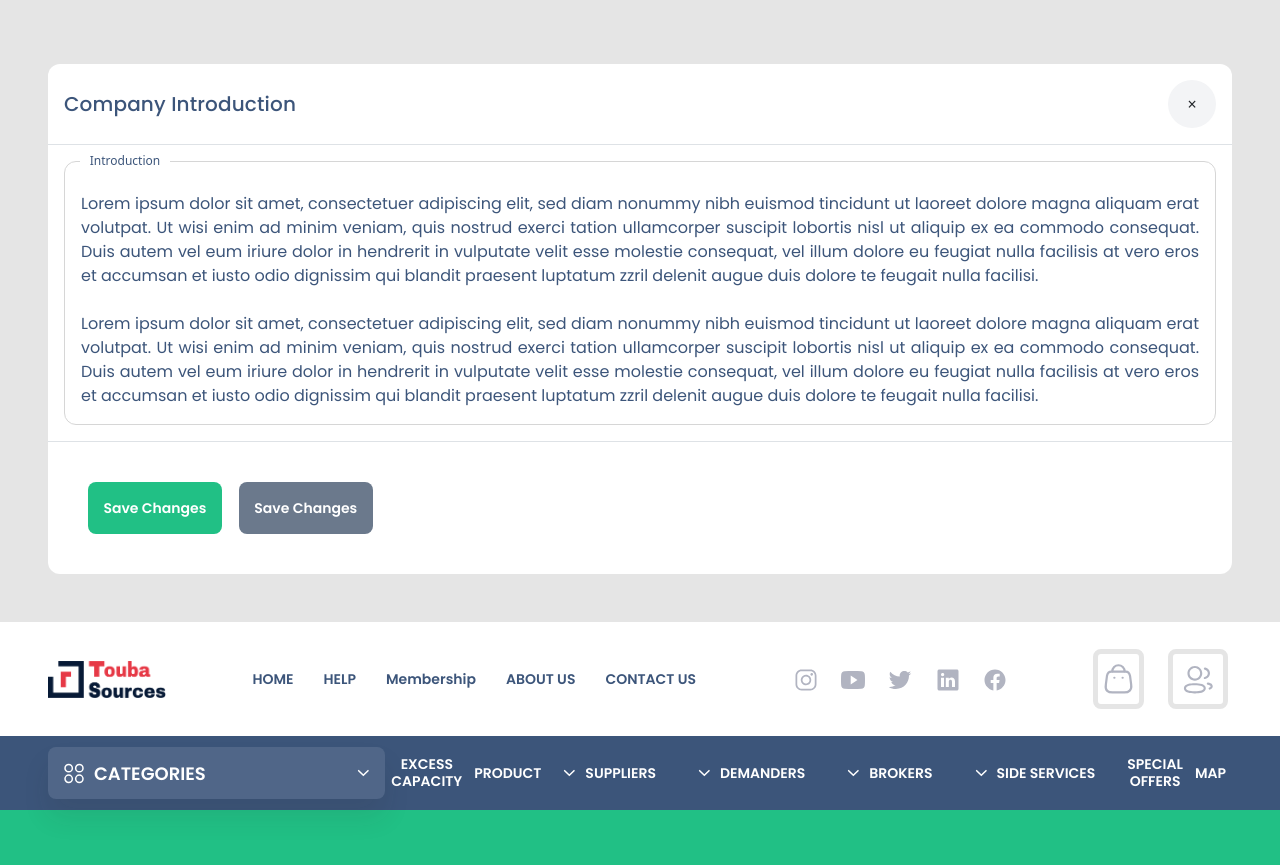
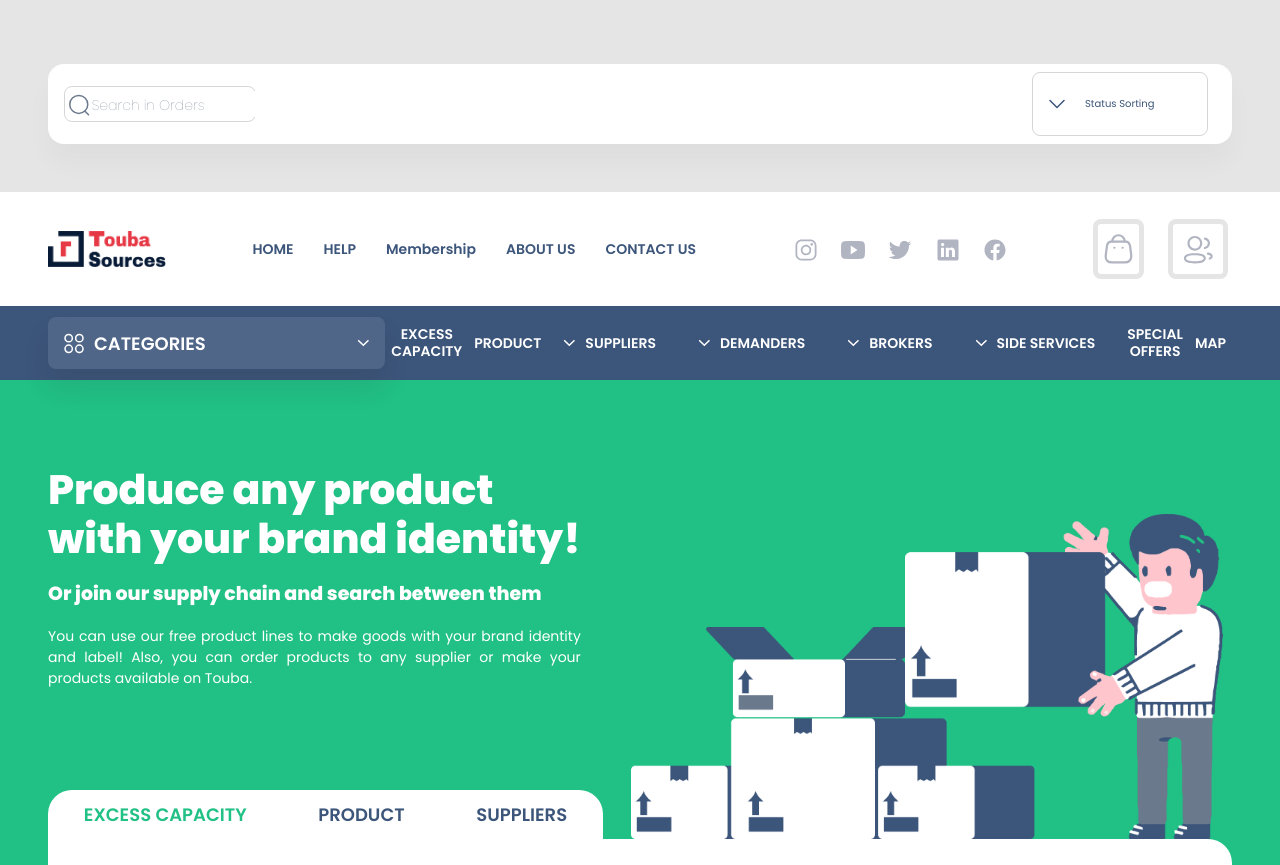
Before and after one commit to farrokhdev/touba, a React (Create React App) app: page / in a window 1280 px wide. Shown: the top 865 px of the page. Built offline with nearby package versions, Linux system fonts and the light colour scheme.

Commit message:
create search and sort component

```diff
--- a/public/styles/pages/_dashboard_table_orders.scss
+++ b/public/styles/pages/_dashboard_table_orders.scss
@@ -15,6 +15,8 @@ border-radius: 16px;
     border-bottom: 3px solid #21C085;
     color: #21C085 !important
     ;
+
+}
 
 }
 .search-table{
@@ -36,4 +38,3 @@ align-items: center;
     margin-left: 3%;
 }
 }
-}
--- /dev/null
+++ b/src/views/components/component_sort_search.tsx
@@ -0,0 +1,29 @@
+import React, { memo } from "react";
+import iconSearch from "../../assets/icons/icon-search.svg";
+import Select_component from "./select_component";
+
+const ComponentSortandSearch = () => {
+  return (
+    <div className="line-chart d-flex justify-content-between p-2">
+      <div className="row d-flex align-items-center justify-content-between px-2">
+        <div className="col-2 ">
+          <div className="search-table d-flex">
+            <div className="">
+              <img src={iconSearch} />
+            </div>
+            <input className="input-search" placeholder="Search in Orders" />
+          </div>
+        </div>
+        <div className="col-2 px-2">
+          <Select_component
+            type="one"
+            onSelect={() => {}}
+            placeholder="Status Sorting"
+          />
+        </div>
+      </div>
+    </div>
+  );
+};
+
+export default memo(ComponentSortandSearch);
--- a/src/views/components/components.ts
+++ b/src/views/components/components.ts
@@ -81,3 +81,4 @@ export { default as SideNavItems } from './side_nav_items';
 export { default as ImageArrow } from './image_arrow';
 export { default as ComponentProductDetail } from './component_product_detail';
 export { default as ComponentCompanyModal } from './component_company_modal';
+export { default as ComponentSortandSearch } from './component_sort_search';
--- a/src/views/pages/pages.tsx
+++ b/src/views/pages/pages.tsx
@@ -12,6 +12,7 @@ import {
   ComponentMessageImage,
   ComponentProductDetail,
   ComponentCompanyModal,
+  ComponentSortandSearch,
 } from "../components/components";
 import { BottomNav, Footer, TopNav, TopNavHome } from "../layout/layout";
 import AboutusPage from "./AboutusPage/AboutusPage";
@@ -54,7 +55,7 @@ function Pages() {
   return (
     <div>
       <div className="mt-3 p-5">
-        <ComponentCompanyModal/>
+        <ComponentSortandSearch/>
       </div>
 
       {
```
Also changed, not shown: public/styles/app.css, src/assets/icons/icon-search.svg.
